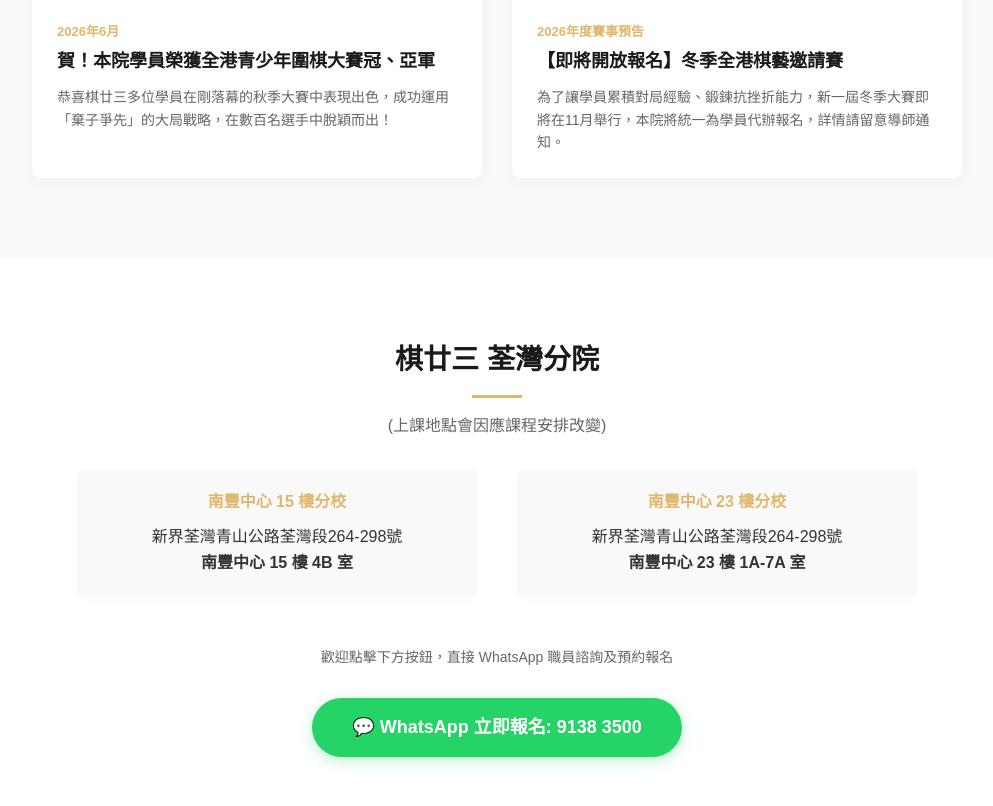
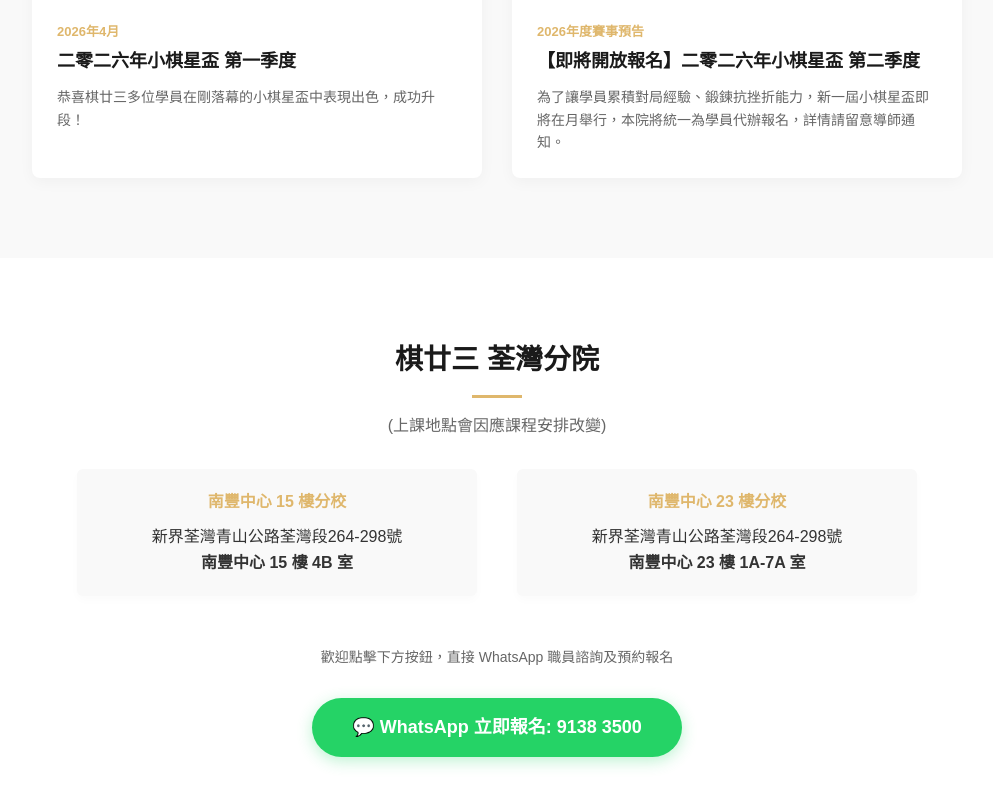
Before and after one commit to tonywong2708/K23chess, a plain HTML site: page index.html in a window 1280 px wide. Shown: the part 2853-3659 px from the top of the page, without its empty margins (143-1136 px from the left). Drawn offline with Linux system fonts and the light colour scheme.

Commit message:
Update index.html

```diff
--- a/index.html
+++ b/index.html
@@ -573,17 +573,17 @@
             <div class="news-card">
                 <div class="news-img" style="background-image: url('https://images.unsplash.com/photo-1580541832626-2a7131ee809f?q=80&w=600');"></div>
                 <div class="news-content">
-                    <div class="news-date">2026年6月</div>
-                    <h3>賀！本院學員榮獲全港青少年圍棋大賽冠、亞軍</h3>
-                    <p>恭喜棋廿三多位學員在剛落幕的秋季大賽中表現出色，成功運用「棄子爭先」的大局戰略，在數百名選手中脫穎而出！</p>
+                    <div class="news-date">2026年4月</div>
+                    <h3>二零二六年小棋星盃 第一季度</h3>
+                    <p>恭喜棋廿三多位學員在剛落幕的小棋星盃中表現出色，成功升段！</p>
                 </div>
             </div>
             <div class="news-card">
                 <div class="news-img" style="background-image: url('https://images.unsplash.com/photo-1560179707-f14e90ef3623?q=80&w=600');"></div>
                 <div class="news-content">
                     <div class="news-date">2026年度賽事預告</div>
-                    <h3>【即將開放報名】冬季全港棋藝邀請賽</h3>
-                    <p>為了讓學員累積對局經驗、鍛鍊抗挫折能力，新一屆冬季大賽即將在11月舉行，本院將統一為學員代辦報名，詳情請留意導師通知。</p>
+                    <h3>【即將開放報名】二零二六年小棋星盃 第二季度</h3>
+                    <p>為了讓學員累積對局經驗、鍛鍊抗挫折能力，新一屆小棋星盃即將在月舉行，本院將統一為學員代辦報名，詳情請留意導師通知。</p>
                 </div>
             </div>
         </div>
```
